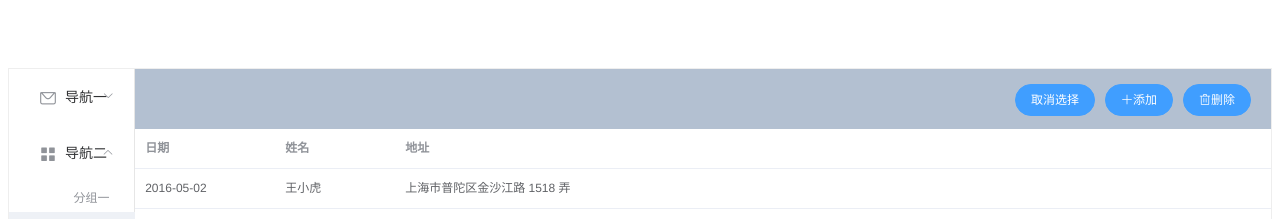
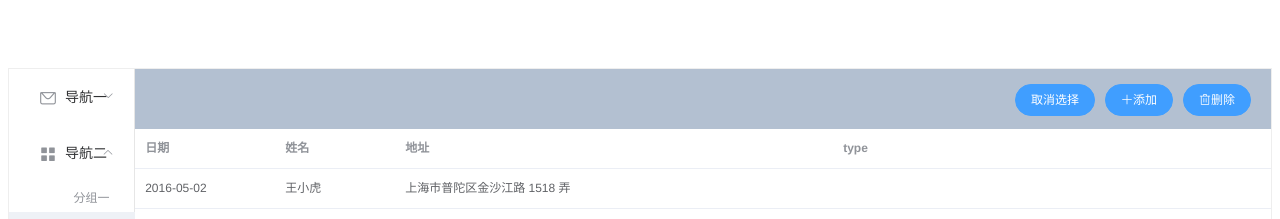
Before and after one commit to huangchao1234567/vuexuexi, a Vue app: page / in a window 1280 px wide. Shown: the top 219 px of the page. Built offline with nearby package versions, Linux system fonts and the light colour scheme.

Commit message:
列表效果写好

```diff
--- a/src/views/Info.vue
+++ b/src/views/Info.vue
@@ -1,6 +1,6 @@
 <template>
       <div>
-        <el-container  style="height: 500px; border: 1px solid #eee">
+            <el-container style="height: 500px; border: 1px solid #eee">
                   <el-aside width="10%" style="background-color: rgb(238, 241, 246)">
                         <el-menu :default-openeds="[ '2']">
                               <el-submenu index="1">
@@ -24,11 +24,10 @@
                         </el-header>
 
                         <el-table :data="tableData">
-                    <el-table-column prop="date"  label="日期" width="140"></el-table-column>
-                    <el-table-column prop="name" label="姓名" width="120">
-                    </el-table-column>
-                    <el-table-column prop="address" label="地址">
-                    </el-table-column>
+                              <el-table-column prop="date" label="日期" width="140"></el-table-column>
+                              <el-table-column prop="name" label="姓名" width="120"></el-table-column>
+                              <el-table-column prop="address" label="地址"></el-table-column>
+                              <el-table-column prop="type" label="type" ></el-table-column>
                         </el-table>
 
                         <el-pagination
@@ -36,8 +35,6 @@
                                   layout="prev, pager, next"
                                   :total="20">
                         </el-pagination>
-
-
 
 
                   </el-container>
@@ -54,6 +51,7 @@
             const item = {
                 date: '2016-05-02',
                 name: '王小虎',
+                type: true,
                 address: '上海市普陀区金沙江路 1518 弄'
             };
             return {
@@ -62,7 +60,6 @@
         }
     };
 </script>
-
 
 
 <style>
```
Lines whose indentation alone changed are shown as unchanged.
